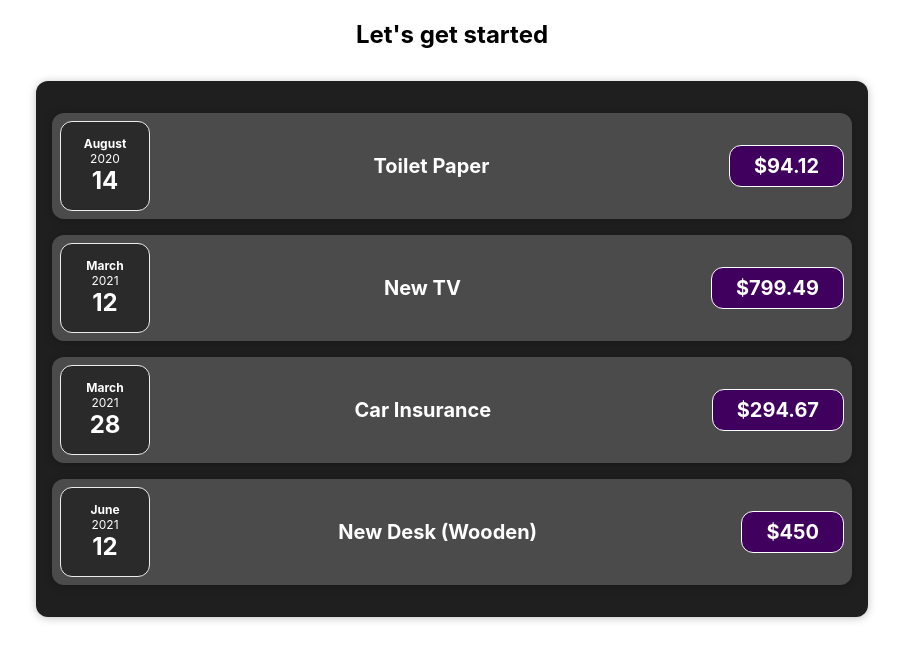
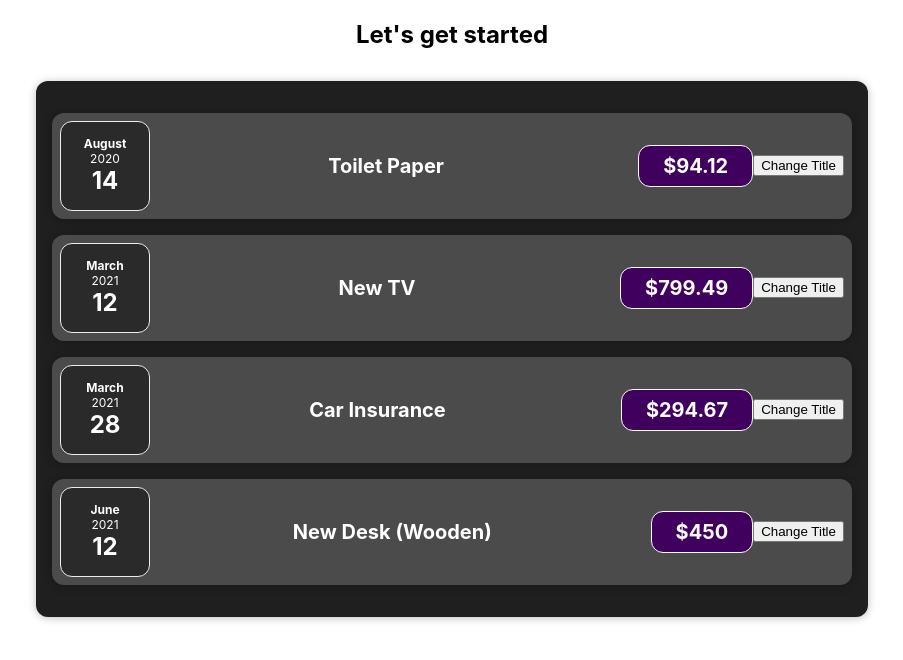
Before and after one commit to lgonzalez2/react-complete-guide, a React (Create React App) app: page / in a window 1280 px wide. Shown: the top 660 px of the page, without its empty margins (188-1091 px from the left). Built offline with nearby package versions, Linux system fonts and the light colour scheme.

Commit message:
add clickHandler function to change title on the click of button, and this uses useState hook

```diff
--- a/src/components/Expenses/ExpenseItem.js
+++ b/src/components/Expenses/ExpenseItem.js
@@ -1,16 +1,27 @@
+import React, { useState } from 'react';
+
 import './ExpenseItem.css'
 import ExpenseDate from './ExpenseDate';
 import Card from '../UI/Card';
 
 function ExpenseItem(props) {
+    const [title, setTitle] = useState(props.title);
+
+    const clickHandler = () => {
+        setTitle('Updated!');
+    }
 
     return (
         <Card className="expense-item">
             <ExpenseDate date={props.date}/>
             <div className="expense-item-description">
-                <h2>{props.title}</h2>
+                <h2>{title}</h2>
                 <div className="expense-item-price">{props.amount}</div>
             </div>
+            {/* dont use parentheses on click handler
+            because then the function will be done at
+            initial rendering, not when event actually occurs */}
+            <button onClick={clickHandler}>Change Title</button>
         </Card>
     );
 }
```
